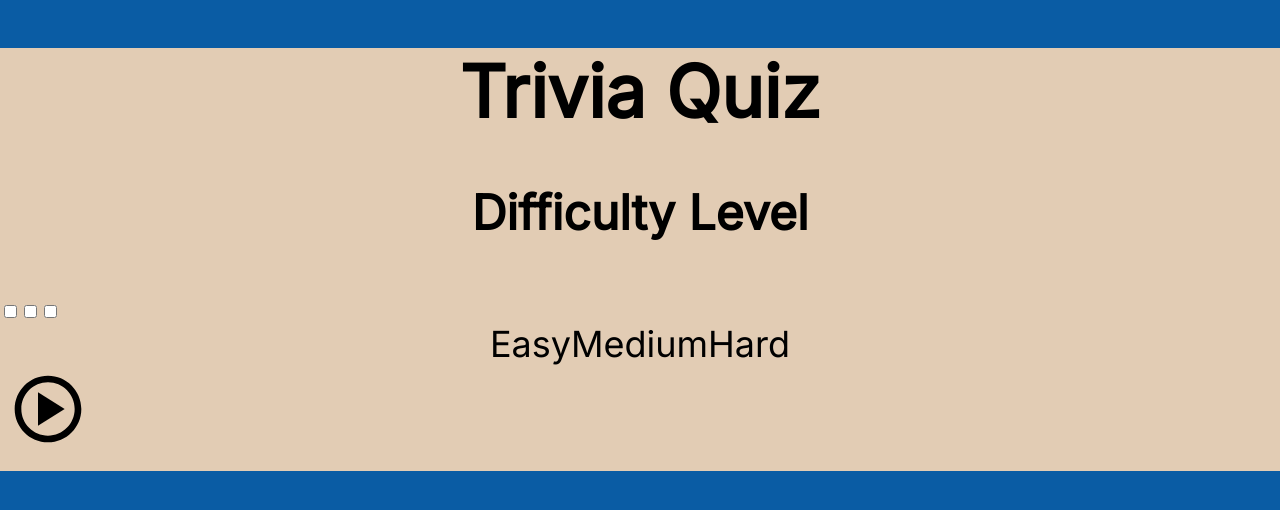
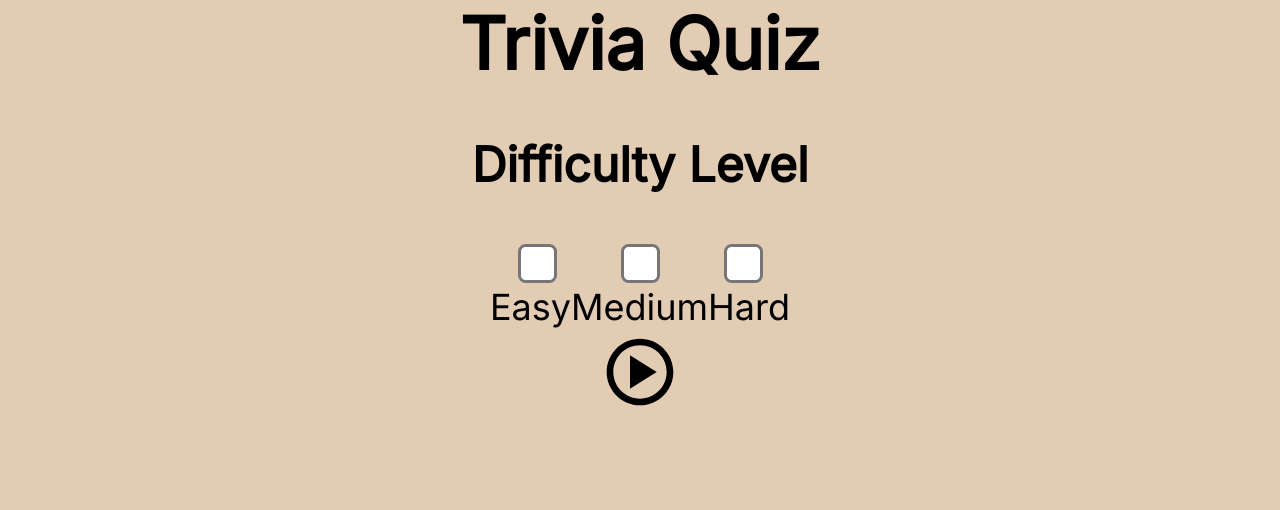
Before and after one commit to 1P1E10/trivia-quiz, a React (Vite) app: page / in a window 1280 px wide. Shown: the top 510 px of the page. Built offline with nearby package versions, Linux system fonts and the light colour scheme; a web font is replaced by a local one.

Commit message:
Make the checkboxes larger

```diff
--- a/src/css/Home.module.css
+++ b/src/css/Home.module.css
@@ -1,15 +1,21 @@
-.title {
-    font-size: 72px;
+.page {
+    height: 100vh;
+    background-color: #E2CCB4;
     text-align: center;
 }
 
-.page {
-    background-color: #E2CCB4;
+.title {
+    margin-top: 0;
+    font-size: 72px;
 }
 
 .difficultyLevelTitle {
     font-size: 48px;
-    text-align: center;
+}
+
+.checkbox {
+    margin: 0 45px 15px;
+    transform: scale(3);
 }
 
 .levelLabels {
--- a/src/css/Quiz.module.css
+++ b/src/css/Quiz.module.css
@@ -1,5 +1,6 @@
 .page {
-    background-color: #F5F5F5;
+    height: 100vh;
+    background-color: #F6E6E5;
 }
 
 .homeBtn {
--- a/src/index.css
+++ b/src/index.css
@@ -3,5 +3,4 @@ body {
   padding: 0;
   box-sizing: border-box;
   font-family: inter, monospace;
-  background-color: rgb(10, 92, 164);
 }
```
